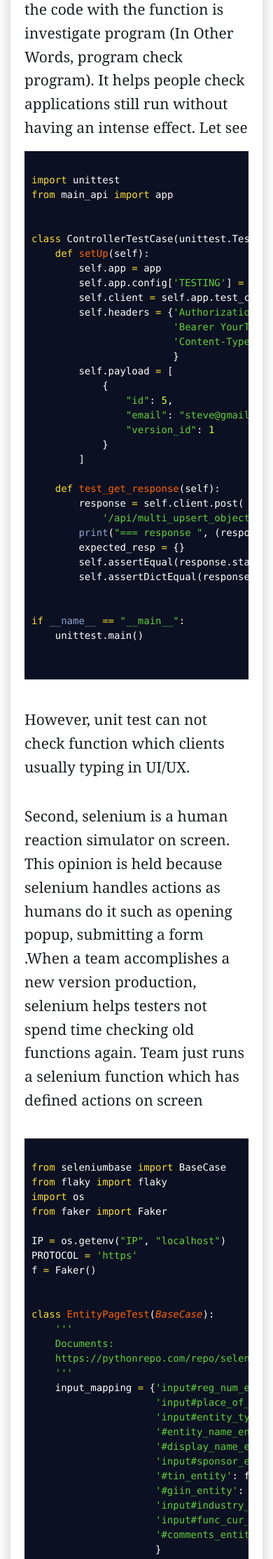
After one commit to huyhoang1996vn/stevedev, a Django app: page /unit-test-selenium-guide.html in a window 390 px wide. The commit adds this page. Shown: the part 1200-3428 px from the top of the page at 70% size. Run offline with Django 3.2, Linux system fonts and the light colour scheme; some libraries are stand-ins or nearby versions.

Commit message:
Unit test

```diff
--- a/core/urls.py
+++ b/core/urls.py
@@ -9,4 +9,6 @@ urlpatterns = [
     path('in-app-payments-integration-guide.html', views.in_app, name='in_app'),
     path('oauth-and-oauth2-workflow.html', views.oauth, name='oauth'),
     path('amazon-s3-and-minio-object-storage-service.html', views.minio, name='minio'),
+    path('unit-test-selenium-guide.html', views.unit_test, name='unit-test'),
+
 ]
--- a/core/views.py
+++ b/core/views.py
@@ -22,3 +22,6 @@ def oauth(request):
 
 def minio(request):
     return render(request, 'minio.html', {"title_pager": "Amazon S3 And Minio Object Storage Service", "author": "by Steve Nguyen"})
+
+def unit_test(request):
+    return render(request, 'unit_test.html', {"title_pager": "Unit Test And Selenium Guide", "author": "by Steve Nguyen"})
--- /dev/null
+++ b/static/css/blackboard.min.css
@@ -0,0 +1 @@
+pre{background:#0b1022;word-wrap:break-word;margin:0;padding:10px;color:#fff;font-size:14px;margin-bottom:20px}pre,code{font-family:'Monaco',courier,monospace}pre .comment{color:#727272}pre .constant{color:#d8fa3c}pre .storage{color:#fbde2d}pre .string,pre .comment.docstring{color:#61ce3c}pre .string.regexp,pre .support.tag.script,pre .support.tag.style{color:#fff}pre .keyword,pre .selector{color:#fbde2d}pre .inherited-class{font-style:italic}pre .entity{color:#ff6400}pre .support,*[data-language="c"] .function.call{color:#8da6ce}pre .variable.global,pre .variable.class,pre .variable.instance{color:#ff6400}
--- a/templates/index.html
+++ b/templates/index.html
@@ -391,6 +391,9 @@
         <li><p>
           <a target="_blank" href="{% url 'minio' %}">{{ request.get_host }}/amazon-s3-and-minio-object-storage-service.html</a>
         </p></li>
+        <li><p>
+          <a target="_blank" href="{% url 'unit-test' %}">{{ request.get_host }}/unit-test-selenium-guide.html</a>
+        </p></li>
       </ul>
   </div>
 </div>
--- a/templates/minio.html
+++ b/templates/minio.html
@@ -34,7 +34,7 @@
             Scalability
           </h3>
           <p>
-            Local storage often depends on physical hardware. Once the maximum limit of the local storage is reached, people have to add new space, which does not resist downtime. Conversely, Minio has  virtually unlimited storage. That means, this service allows people to broaden storage anytime without worry.
+            Local storage often depends on physical hardware. Once the maximum limit of the local storage is reached, people have to add new space, which does not resist downtime. Conversely, Minio has  virtually unlimited storage. That means, this service allows people to broaden storage anytime not to be concerned.
           </p>
           <h3>
             High secure
--- a/templates/oauth.html
+++ b/templates/oauth.html
@@ -19,10 +19,10 @@
       <div class="row">
         <div class="col-lg-12 col-md-12">
           <div class="card-body">
-            <p>Nowaday, clients use lots of applications and websites, which make a
+            <p>Nowaday, clients use lots of applications and websites, which makes a
                  concerning problem about complicated authentication.
                  People do not waste time creating and signing on these platforms repeatedly.
-                 Developers recognize that Oauth is essentiall and critical. From my viewpoint,
+                 Developers recognize that Oauth is essential and critical. From my viewpoint,
                  I am persuaded that Oauth can help customers access multiple applications.
             </p>
             <p>
--- /dev/null
+++ b/templates/unit_test.html
@@ -0,0 +1,133 @@
+{% extends "layout.html" %}
+{% load i18n %}
+{% block extrastylesheet%}
+    <link href="{{ STATIC_URL }}css/termynal.css?ver=1.1.0" rel="stylesheet">
+    <link href="{{ STATIC_URL }}css/code.css?ver=1.1.1" rel="stylesheet">
+    <link rel="stylesheet" href="{{ STATIC_URL }}css/blackboard.min.css"/>
+{% endblock%}
+
+{% block extrascript%}
+    <!-- other content of the head element goes here -->
+
+    <script src="{{ STATIC_URL }}js/rainbow-custom.min.js?ver=1.1.0"></script>
+
+
+
+{% endblock%}
+
+
+{% block main_content%}
+
+<div class="section" id="code">
+  <div class="container">
+    <div class="card" data-aos="fade-up" data-aos-offset="10">
+      <div class="row">
+        <div class="col-lg-12 col-md-12">
+          <div class="card-body">
+            <p>These days, testing is a necessary part of the development process but not all software companies have a testing department. So, software engineers need to have checking skills to complete projects without a professional tester. So, I have been persuaded that testing is a critical experience while processing software.
+            </p>
+            <p>
+                First and foremost, unit test is a specific inspection process helping developers review code exactly. To make it more clear, the code with the function is investigate program (In Other Words, program check program). It helps people check applications still run without having an intense effect. Let see
+            </p>
+            <pre>
+              <code data-language="python">
+import unittest
+from main_api import app
+
+
+class ControllerTestCase(unittest.TestCase):
+    def setUp(self):
+        self.app = app
+        self.app.config['TESTING'] = True
+        self.client = self.app.test_client()
+        self.headers = {'Authorization':
+                        'Bearer YourToken',
+                        'Content-Type': 'application/x-www-form-urlencoded'
+                        }
+        self.payload = [
+            {
+                "id": 5,
+                "email": "steve@gmail.com",
+                "version_id": 1
+            }
+        ]
+
+    def test_get_response(self):
+        response = self.client.post(
+            '/api/multi_upsert_objects/', data=str(self.payload), headers=self.headers)
+        print("=== response ", (response))
+        expected_resp = {}
+        self.assertEqual(response.status_code, 200)
+        self.assertDictEqual(response.get_json(), expected_resp)
+
+
+if __name__ == "__main__":
+    unittest.main()
+              </code>
+            </pre>
+
+            <br>
+            <p>However, unit test can not check function which clients usually typing in UI/UX.</p>
+            <br>
+            <p>Second, selenium is a human reaction simulator on screen. This opinion is held because selenium handles actions as humans do it such as opening popup, submitting a form .When a team accomplishes a new version production, selenium helps testers not spend time checking old functions again. Team just runs a selenium function which has defined actions on screen</p>
+            <br>
+
+            <pre>
+              <code data-language="python">
+from seleniumbase import BaseCase
+from flaky import flaky
+import os
+from faker import Faker
+
+IP = os.getenv("IP", "localhost")
+PROTOCOL = 'https'
+f = Faker()
+
+
+class EntityPageTest(BaseCase):
+    '''
+    Documents:
+    https://pythonrepo.com/repo/seleniumbase-SeleniumBase-python-testing-codebases-and-generating-test-data
+    '''
+    input_mapping = {'input#reg_num_entity': f.numerify(),
+                     'input#place_of_incorporation_entity': 'American\n',
+                     'input#entity_type_entity': 'Company\n',
+                     '#entity_name_entity': f.name(),
+                     '#display_name_entity': f.name(),
+                     'input#sponsor_entity': 'E000001\n',
+                     '#tin_entity': f.numerify(),
+                     '#giin_entity': f.numerify(),
+                     'input#industry_entity': 'Accommodation and food service activities\n',
+                     'input#func_cur_entity': 'AFN\n',
+                     '#comments_entity': f.text()
+                     }
+
+    @flaky(max_runs=1, min_passes=1)
+    def test_contact_creation(self):
+        # If use Basic authentication
+        self.open(f"{PROTOCOL}://{IP}/web/app/")
+        self.click("#tcgSidebarBtn")
+        self.click('a[href*="/app/entity"]')
+        self.click('#collapse_btn_entity')
+
+        for key, value in self.input_mapping.items():
+            self.type(key, value)
+        self.click('#form_submit_btn_entity')
+        flash_class = self.wait_for_element_present(
+            "#flash_entity", timeout=30).get_attribute('class')
+        assert 'success' in flash_class
+
+              </code>
+            </pre>
+            <br>
+            <br>
+            <p>In conclusion, Testing is an indispensable process in software development. Selenium tools bring more benefits to the team than a traditional method which has lots of human resources.</p>
+
+          </div>
+        </div>
+      </div>
+    </div>
+  </div>
+</div>
+
+{% endblock%}
```
Also changed, not shown: static/js/rainbow-custom.min.js (added).
